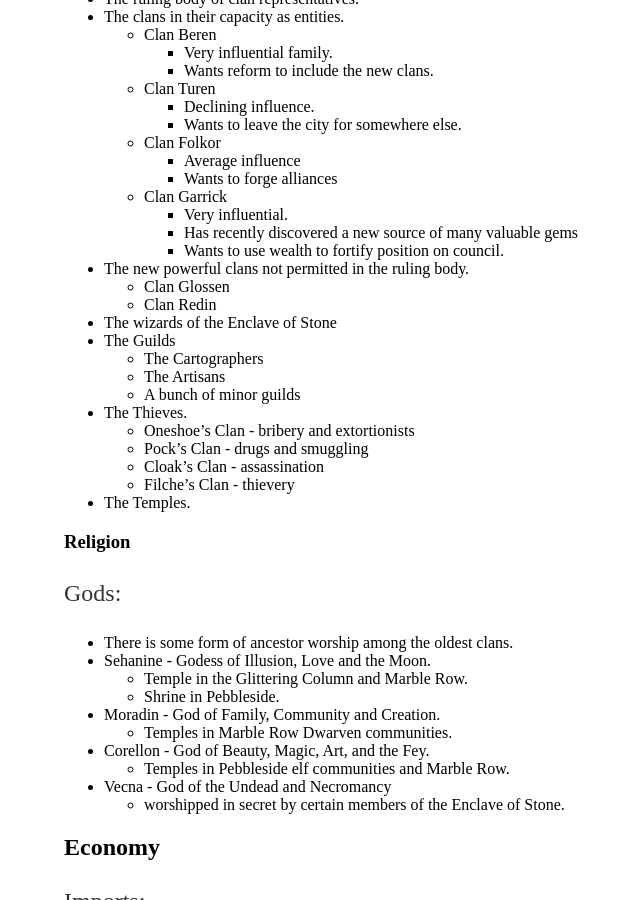
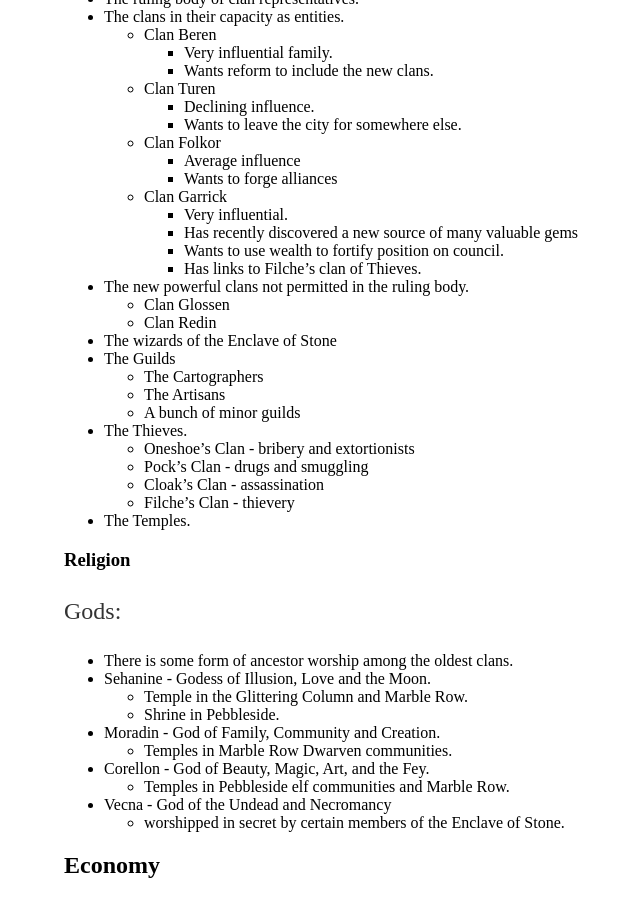
Before and after one commit to OysterBuoy/OysterBuoy.github.io, a Jekyll site: the page built from _posts/2016-11-30-Quaston-city-planning-WiP.md, in a window 1280 px wide and 900 px high, scrolled down 2698 px. Shown: the whole window, without its empty margins (128-768 px from the left). Built offline with Jekyll 4.4.1, drawn with Linux system fonts in a browser that asks for light colours.

Commit message:
Update 2016-11-30-Quaston-city-planning-WiP.md

```diff
--- a/_posts/2016-11-30-Quaston-city-planning-WiP.md
+++ b/_posts/2016-11-30-Quaston-city-planning-WiP.md
@@ -71,6 +71,7 @@ The population of Quaston are almost entirely gnomes, although there are sizable
     - Very influential.
     - Has recently discovered a new source of many valuable gems
     - Wants to use wealth to fortify position on council.
+    - Has links to Filche's clan of Thieves.
 - The new powerful clans not permitted in the ruling body.
   - Clan Glossen
   - Clan Redin
```
